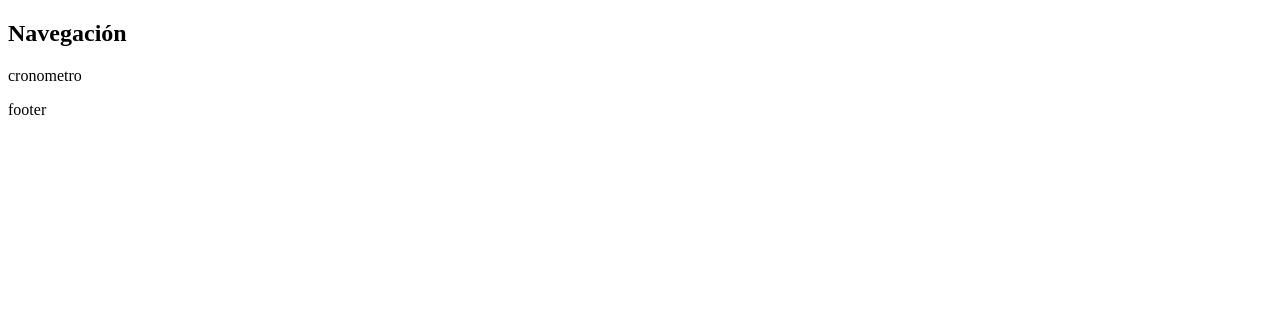
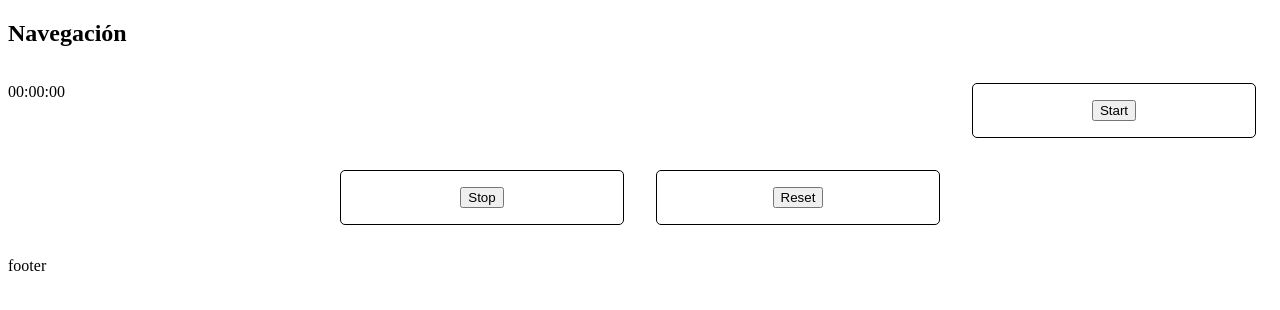
Before and after one commit to luisinostrozaf/frontend, a plain HTML site: page chronostetic/index.html in a window 1280 px wide. Drawn offline with Linux system fonts and the light colour scheme; files that its build step writes are made by us from their sources.

Commit message:
first commit

```diff
--- a/chronostetic/app.js
+++ b/chronostetic/app.js
@@ -0,0 +1,29 @@
+let startTime, endTime, interval;
+
+function start() {
+    startTime = Date.now();
+    interval = setInterval(function() {
+        let elapsedTime = Date.now() - startTime;
+        let milliseconds = Math.floor((elapsedTime % 1000) / 10);
+        let seconds = Math.floor((elapsedTime / 1000) % 60);
+        let minutes = Math.floor((elapsedTime / (1000 * 60)) % 60);
+        document.getElementById('time').textContent = `${minutes.toString().padStart(2, '0')}:${seconds.toString().padStart(2, '0')}:${milliseconds.toString().padStart(2, '0')}`;
+    }, 10);
+};
+
+function stop() {
+    clearInterval(interval);
+    endTime = Date.now();
+    let totalTime = endTime - startTime;
+    let milliseconds = Math.floor((totalTime % 1000) / 10);
+    let seconds = Math.floor((totalTime / 1000) % 60);
+    let minutes = Math.floor((totalTime / (1000 * 60)) % 60);
+    document.getElementById('time').textContent = `${minutes.toString().padStart(2, '0')}:${seconds.toString().padStart(2, '0')}:${milliseconds.toString().padStart(2, '0')}`;
+};
+
+function reset() {
+    clearInterval(interval);
+    startTime = null;
+    endTime = null;
+    document.getElementById('time').textContent = '00:00:00';
+};
--- a/chronostetic/index.html
+++ b/chronostetic/index.html
@@ -2,7 +2,7 @@
 <html lang="en">
 <head>
     <meta charset="UTF-8">
-    <link rel="stylesheet" href="css/style.css">
+    <link rel="stylesheet" href="./style.css">
     <link rel="icon" href="./favicon.svg" type="svg">
     <meta name="viewport" content="width=device-width, initial-scale=1.0">
     <title>Chronostetic</title>
@@ -11,11 +11,23 @@
     <nav>
         <h1>Navegación</h1>
     </nav>
-    <div>
-        <p>cronometro</p>
+    <div class="grid">
+        <div id="chrono">
+            <p id="time">00:00:00</p>
+        </div>
+        <div class="start">
+        <button onclick="start()">Start</button>
+        </div>
+        <div class="stop">
+            <button onclick="stop()">Stop</button>
+        </div>
+        <div class="reset">
+            <button onclick="reset()">Reset</button>
+        </div>
     </div>
     <footer>
         <p>footer</p>
     </footer>
+    <script src="./app.js"></script>
 </body>
 </html>
--- a/chronostetic/style.css
+++ b/chronostetic/style.css
@@ -1,3 +1,66 @@
-*{
+* {
     box-sizing: border-box;
-};
+}
+
+.grid {
+    display: grid;
+    grid-template-columns: 1fr 1fr 1fr 1fr;
+    grid-template-areas: "chrono chrono chrono start"
+                         ". stop reset .";
+}
+
+.chrono {
+    grid-area: chrono;
+    display: flex;
+    justify-content: center;
+    align-items: center;
+    font-size: 2rem;
+    font-weight: bold;
+    color: #fff;
+    padding: 1rem;
+    margin: 1rem;
+    border: 1px solid black;
+    border-radius: 5px;
+}
+
+.start {
+    grid-area: start;
+    display: flex;
+    justify-content: center;
+    align-items: center;
+    font-size: 1.5rem;
+    font-weight: bold;
+    color: #fff;
+    padding: 1rem;
+    margin: 1rem;
+    border: 1px solid black;
+    border-radius: 5px;
+}
+
+.stop {
+    grid-area: stop;
+    display: flex;
+    justify-content: center;
+    align-items: center;
+    font-size: 1.5rem;
+    font-weight: bold;
+    color: #fff;
+    padding: 1rem;
+    margin: 1rem;
+    border: 1px solid black;
+    border-radius: 5px;
+}
+
+.reset {
+    grid-area: reset;
+    display: flex;
+    justify-content: center;
+    align-items: center;
+    font-size: 1.5rem;
+    font-weight: bold;
+    color: #fff;
+    padding: 1rem;
+    margin: 1rem;
+    border: 1px solid black;
+    border-radius: 5px;
+}
```
